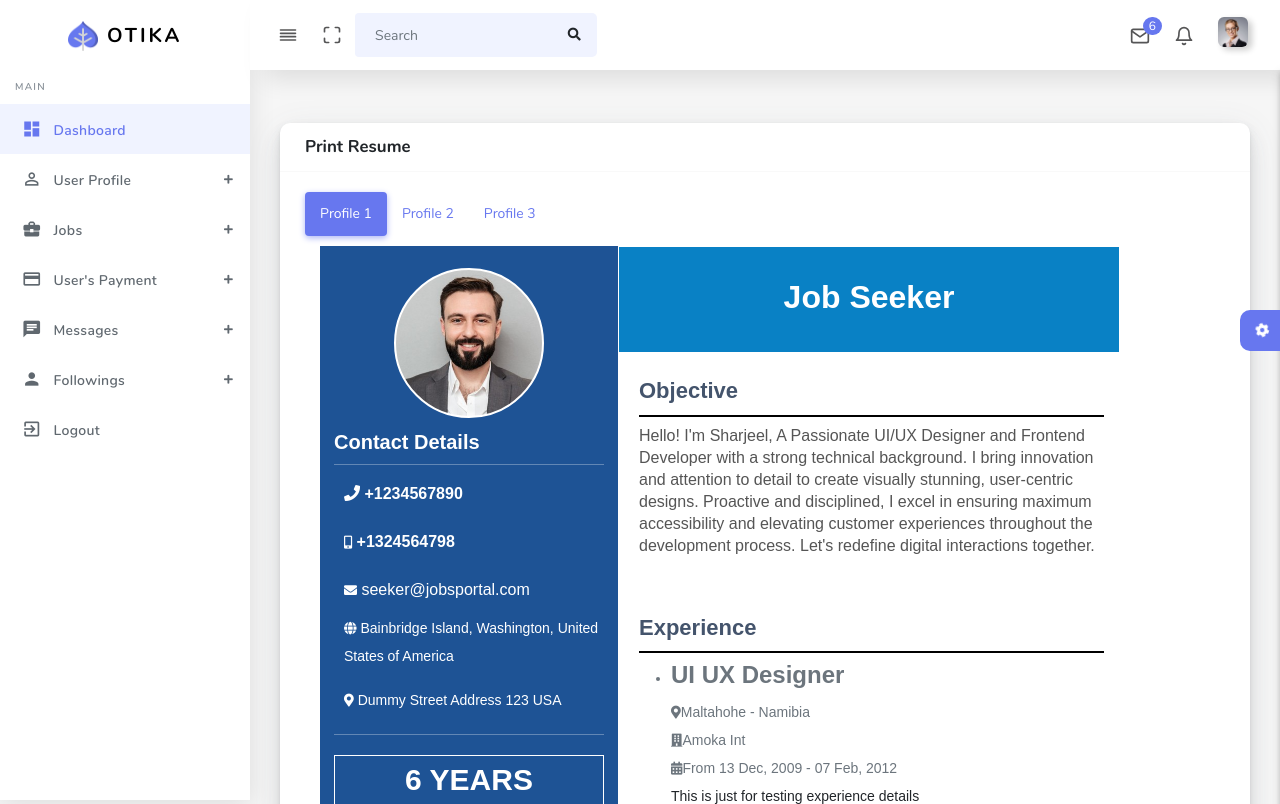
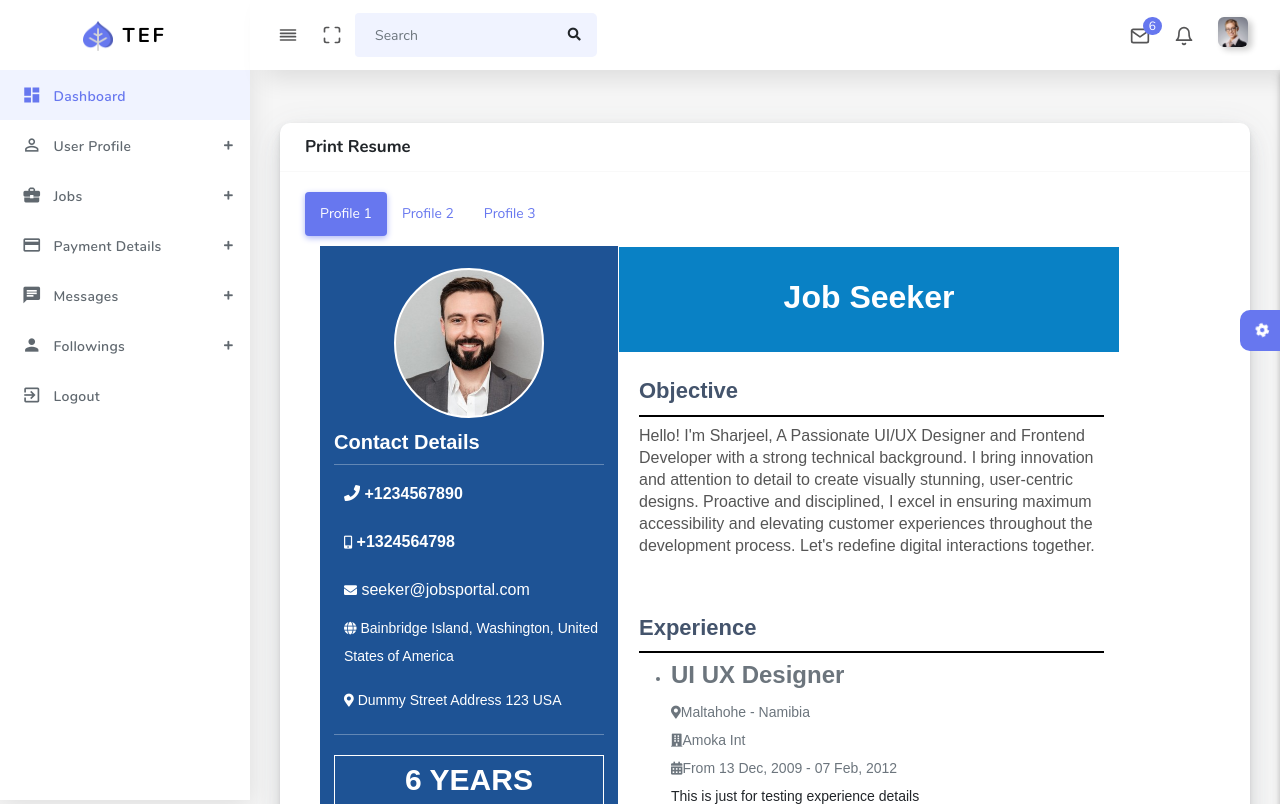
Before and after one commit to noorjaveria976/job_dashboard, a PHP site: page /job_seeker/profile.php in a window 1280 px wide. Shown: the top 804 px of the page. Run offline with PHP 8.4, Linux system fonts and the light colour scheme.

Commit message:
final sidebar

```diff
--- a/auth-register.html
+++ b/auth-register.html
@@ -6,7 +6,7 @@
 <head>
   <meta charset="UTF-8">
   <meta content="width=device-width, initial-scale=1, maximum-scale=1, shrink-to-fit=no" name="viewport">
-  <title>Otika - Admin Dashboard Template</title>
+  <title>TEF - Admin Dashboard Template</title>
   <!-- General CSS Files -->
   <link rel="stylesheet" href="assets/css/app.min.css">
   <link rel="stylesheet" href="assets/bundles/jquery-selectric/selectric.css">
--- a/job_seeker/auth-forgot-password.html
+++ b/job_seeker/auth-forgot-password.html
@@ -6,7 +6,7 @@
 <head>
   <meta charset="UTF-8">
   <meta content="width=device-width, initial-scale=1, maximum-scale=1, shrink-to-fit=no" name="viewport">
-  <title>Otika - Admin Dashboard Template</title>
+  <title>TEF - Admin Dashboard Template</title>
   <!-- General CSS Files -->
   <link rel="stylesheet" href="assets/css/app.min.css">
   <!-- Template CSS -->
--- a/job_seeker/auth-reset-password.html
+++ b/job_seeker/auth-reset-password.html
@@ -6,7 +6,7 @@
 <head>
   <meta charset="UTF-8">
   <meta content="width=device-width, initial-scale=1, maximum-scale=1, shrink-to-fit=no" name="viewport">
-  <title>Otika - Admin Dashboard Template</title>
+  <title>TEF - Admin Dashboard Template</title>
   <!-- General CSS Files -->
   <link rel="stylesheet" href="assets/css/app.min.css">
   <!-- Template CSS -->
--- a/job_seeker/blank.php
+++ b/job_seeker/blank.php
@@ -6,7 +6,7 @@
 <head>
   <meta charset="UTF-8">
   <meta content="width=device-width, initial-scale=1, maximum-scale=1, shrink-to-fit=no" name="viewport">
-  <title>Otika - Admin Dashboard Template</title>
+  <title>TEF - Admin Dashboard Template</title>
    <?php include('include/source.html'); ?>
 </head>
 
--- a/job_seeker/build_resume.php
+++ b/job_seeker/build_resume.php
@@ -11,7 +11,7 @@ include 'include/config.php'; // DB connection
 <head>
     <meta charset="UTF-8">
     <meta content="width=device-width, initial-scale=1, maximum-scale=1, shrink-to-fit=no" name="viewport">
-    <title>Otika - Admin Dashboard Template</title>
+    <title>TEF - Admin Dashboard Template</title>
     <!-- jQuery sabse pehle -->
     <script src="https://code.jquery.com/jquery-3.6.0.min.js"></script>
     <?php include('include/source.html'); ?>
--- a/job_seeker/dashboard.php
+++ b/job_seeker/dashboard.php
@@ -11,7 +11,7 @@
 <head>
   <meta charset="UTF-8">
   <meta content="width=device-width, initial-scale=1, maximum-scale=1, shrink-to-fit=no" name="viewport">
-  <title>Otika - Admin Dashboard Template</title>
+  <title>TEF - Admin Dashboard Template</title>
   <?php include('include/source.html'); ?>
   <style>
     .col-lg-2 {
--- a/job_seeker/favourite_jobs.php
+++ b/job_seeker/favourite_jobs.php
@@ -7,7 +7,7 @@
 <head>
     <meta charset="UTF-8">
     <meta content="width=device-width, initial-scale=1, maximum-scale=1, shrink-to-fit=no" name="viewport">
-    <title>Otika - Admin Dashboard Template</title>
+    <title>TEF - Admin Dashboard Template</title>
     <?php include('include/source.html'); ?>
     <style>
         li a {
--- a/job_seeker/followings.php
+++ b/job_seeker/followings.php
@@ -7,7 +7,7 @@
 <head>
     <meta charset="UTF-8">
     <meta content="width=device-width, initial-scale=1, maximum-scale=1, shrink-to-fit=no" name="viewport">
-    <title>Otika - Admin Dashboard Template</title>
+    <title>TEF - Admin Dashboard Template</title>
     <?php include('include/source.html'); ?>
 </head>
 
--- a/job_seeker/include/sidebar.html
+++ b/job_seeker/include/sidebar.html
@@ -2,11 +2,11 @@
   <aside id="sidebar-wrapper">
     <div class="sidebar-brand">
       <a href="index.html"> <img alt="image" src="assets/img/logo.png" class="header-logo" /> <span
-          class="logo-name">Otika</span>
+          class="logo-name">TEF</span>
       </a>
     </div>
     <ul class="sidebar-menu">
-      <li class="menu-header">Main</li>
+
       <li class="dropdown active">
         <a href="dashboard.php" class="nav-link"><i class="material-icons fw-semibold fs-5">dashboard</i><span>Dashboard</span></a>
       </li>
@@ -18,13 +18,13 @@
             <a href="my_profile.php" class="nav-link"><span>Edit Profile</span></a>
           </li>
           <li>
-            <a href="build_resume.php" class="nav-link"><i data-feather="briefcase"></i><span>Build Resume</span></a>
+            <a href="build_resume.php" class="nav-link"><span>Build Resume</span></a>
           </li>
           <li>
-            <a href="profile.php" class="nav-link"><i data-feather="briefcase"></i><span>Profile </span></a>
+            <a href="profile.php" class="nav-link"><span>Profile </span></a>
           </li>
           <li>
-            <a href="view_public_profile.php" class="nav-link"><i data-feather="briefcase"></i><span>View public profile
+            <a href="view_public_profile.php" class="nav-link"><span>View public profile
               </span></a>
           </li>
         </ul>
@@ -33,38 +33,33 @@
         <a href="#" class="menu-toggle nav-link has-dropdown"><i class="material-icons fw-semibold fs-5">business_center</i><span>Jobs</span></a>
         <ul class="dropdown-menu" style="display: none;">
           <li>
-            <a href="job_applications.php" class="nav-link"><i data-feather="briefcase"></i><span>Applied jobs
+            <a href="job_applications.php" class="nav-link"><span>Applied jobs
               </span></a>
           </li>
           <li>
-            <a href="favourite_jobs.php" class="nav-link"><i data-feather="briefcase"></i><span>Favourite jobs
+            <a href="favourite_jobs.php" class="nav-link"><span>Favourite jobs
               </span></a>
           </li>
         </ul>
       </li>
       <li class="dropdown">
         <a href="#" class="menu-toggle nav-link has-dropdown"><i
-            class="material-icons fw-semibold fs-5">payment</i><span>User's Payment</span></a>
+            class="material-icons fw-semibold fs-5">payment</i><span>Payment Details</span></a>
         <ul class="dropdown-menu" style="display: none;">
           <li>
-            <a href="payment_history.php" class="nav-link"><i data-feather="briefcase"></i><span>Payment
+            <a href="payment_history.php" class="nav-link"><span>Payment
                 History</span></a>
           </li>
         </ul>
       </li>
       <li class="dropdown">
         <a href="#" class="menu-toggle nav-link has-dropdown">
-          <!-- <svg xmlns="http://www.w3.org/2000/svg" width="24"
-            height="24" viewBox="0 0 24 24" fill="none" stroke="currentColor" stroke-width="2" stroke-linecap="round"
-            stroke-linejoin="round" class="feather feather-mail">
-            <path d="M4 4h16c1.1 0 2 .9 2 2v12c0 1.1-.9 2-2 2H4c-1.1 0-2-.9-2-2V6c0-1.1.9-2 2-2z"></path>
-            <polyline points="22,6 12,13 2,6"></polyline>
-          </svg> -->
+
           <i class="material-icons fw-semibold fs-5">chat</i>
           <span>Messages </span></a>
         <ul class="dropdown-menu" style="display: none;">
           <li>
-            <a href="messages.php" class="nav-link"><i data-feather="briefcase"></i><span>My Messages</span></a>
+            <a href="messages.php" class="nav-link"><span>My Messages</span></a>
           </li>
         </ul>
       </li>
@@ -72,7 +67,7 @@
         <a href="#" class="menu-toggle nav-link has-dropdown"><i class="material-icons fw-semibold fs-5">person</i><span>Followings </span></a>
         <ul class="dropdown-menu" style="display: none;">
           <li>
-            <a href="followings.php" class="nav-link"><i data-feather="briefcase"></i><span>My Followings</span></a>
+            <a href="followings.php" class="nav-link"><span>My Followings</span></a>
           </li>
         </ul>
       </li>
--- a/job_seeker/include/topbar.php
+++ b/job_seeker/include/topbar.php
@@ -120,7 +120,7 @@
                   </span>
                 </a> <a href="#" class="dropdown-item"> <span class="dropdown-item-icon bg-info text-white"> <i class="fas
 												fa-bell"></i>
-                  </span> <span class="dropdown-item-desc"> Welcome to Otika
+                  </span> <span class="dropdown-item-desc"> Welcome to TEF
                     template! <span class="time">Yesterday</span>
                   </span>
                 </a>
--- a/job_seeker/job_applications.php
+++ b/job_seeker/job_applications.php
@@ -7,7 +7,7 @@
 <head>
     <meta charset="UTF-8">
     <meta content="width=device-width, initial-scale=1, maximum-scale=1, shrink-to-fit=no" name="viewport">
-    <title>Otika - Admin Dashboard Template</title>
+    <title>TEF - Admin Dashboard Template</title>
     <?php include('include/source.html'); ?>
     <style>
         li a {
--- a/job_seeker/messages.php
+++ b/job_seeker/messages.php
@@ -7,7 +7,7 @@
 <head>
     <meta charset="UTF-8">
     <meta content="width=device-width, initial-scale=1, maximum-scale=1, shrink-to-fit=no" name="viewport">
-    <title>Otika - Admin Dashboard Template</title>
+    <title>TEF - Admin Dashboard Template</title>
     <?php include('include/source.html'); ?>
     <style>
         li a {
--- a/job_seeker/my_profile.php
+++ b/job_seeker/my_profile.php
@@ -7,7 +7,7 @@
 <head>
     <meta charset="UTF-8">
     <meta content="width=device-width, initial-scale=1, maximum-scale=1, shrink-to-fit=no" name="viewport">
-    <title>Otika - Admin Dashboard Template</title>
+    <title>TEF - Admin Dashboard Template</title>
     <?php include('include/source.html'); ?>
 </head>
 
--- a/job_seeker/payment_history.php
+++ b/job_seeker/payment_history.php
@@ -7,7 +7,7 @@
 <head>
     <meta charset="UTF-8">
     <meta content="width=device-width, initial-scale=1, maximum-scale=1, shrink-to-fit=no" name="viewport">
-    <title>Otika - Admin Dashboard Template</title>
+    <title>TEF - Admin Dashboard Template</title>
     <?php include('include/source.html'); ?>
 </head>
 
--- a/job_seeker/profile.php
+++ b/job_seeker/profile.php
@@ -7,7 +7,7 @@
 <head>
   <meta charset="UTF-8">
   <meta content="width=device-width, initial-scale=1, maximum-scale=1, shrink-to-fit=no" name="viewport">
-  <title>Otika - Admin Dashboard Template</title>
+  <title>TEF - Admin Dashboard Template</title>
   <?php include('include/source.html'); ?>
   <style>
     .usercvimg {
--- a/job_seeker/view_public_profile.php
+++ b/job_seeker/view_public_profile.php
@@ -7,7 +7,7 @@
 <head>
   <meta charset="UTF-8">
   <meta content="width=device-width, initial-scale=1, maximum-scale=1, shrink-to-fit=no" name="viewport">
-  <title>Otika - Admin Dashboard Template</title>
+  <title>TEF - Admin Dashboard Template</title>
   <?php include('include/source.html'); ?>
   <style>
     a,
--- a/login.php
+++ b/login.php
@@ -6,7 +6,7 @@
 <head>
   <meta charset="UTF-8">
   <meta content="width=device-width, initial-scale=1, maximum-scale=1, shrink-to-fit=no" name="viewport">
-  <title>Otika - Admin Dashboard Template</title>
+  <title>TEF - Admin Dashboard Template</title>
   <!-- General CSS Files -->
   <link rel="stylesheet" href="assets/css/app.min.css">
   <link rel="stylesheet" href="assets/bundles/bootstrap-social/bootstrap-social.css">
```
